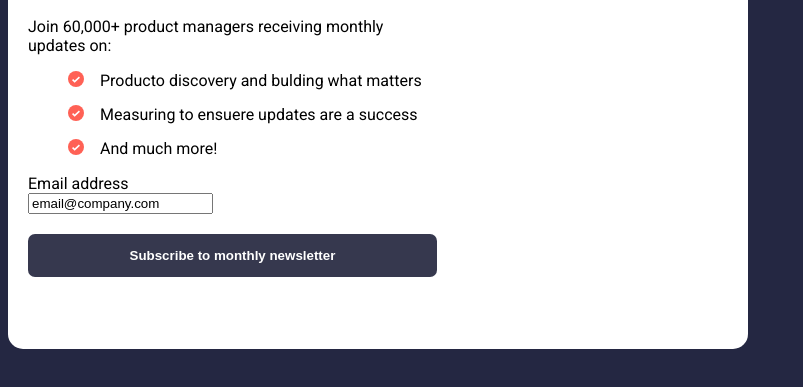
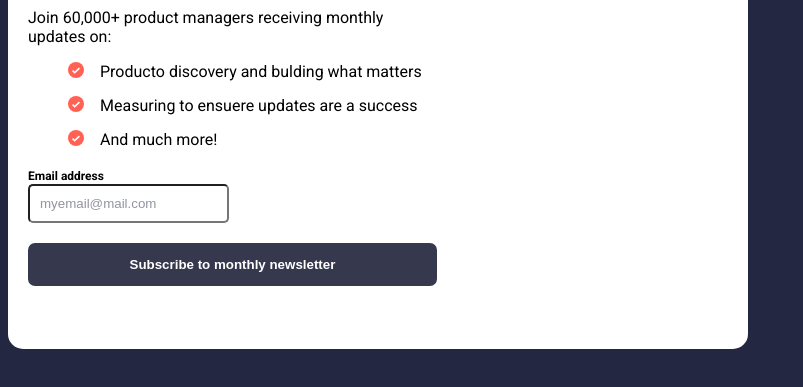
Before and after one commit to WFernandoc07/bootcamp-frontend-g14, a plain HTML site: page semana_02/dia_02_css_challenge01/reto02/index.html in a window 1280 px wide. Shown: the part 199-586 px from the top of the page, without its empty margins (0-803 px from the left). Drawn offline with Linux system fonts and the light colour scheme.

Commit message:
update files - card

```diff
--- a/semana_02/dia_02_css_challenge01/reto02/index.html
+++ b/semana_02/dia_02_css_challenge01/reto02/index.html
@@ -16,10 +16,10 @@
         <ol>Measuring to ensuere updates are a success</ol>
         <ol>And much more!</ol>
       </ul>
-      <label>
+      <label class="mail-address">
         Email address
       </br>
-        <input type="email" value="email@company.com">
+        <input type="email" value="myemail@mail.com" class="my-email">
       </label>
       <button>Subscribe to monthly newsletter</button>
     </section>
--- a/semana_02/dia_02_css_challenge01/reto02/stilos.css
+++ b/semana_02/dia_02_css_challenge01/reto02/stilos.css
@@ -56,3 +56,14 @@ button {
   justify-content: center;
   gap: 15px;
 }
+
+.mail-address {
+  font-size: 12px;
+  font-weight: 700;
+}
+
+.my-email {
+  padding: 10px;
+  border-radius: 5px;
+  color: hsl(231, 7%, 60%);
+}
```
